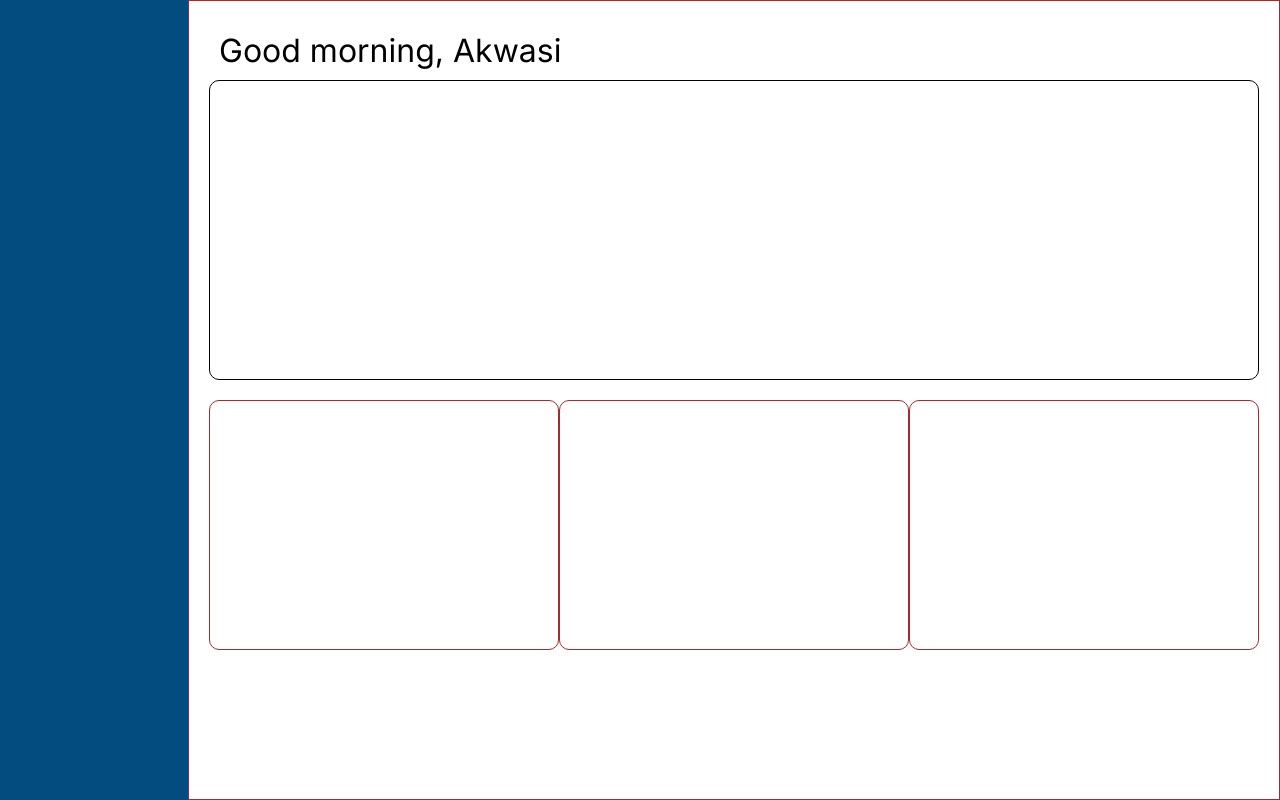
After one commit to Akwasi123/AshesiEats-Software-Engineering-Project, a PHP site: page /homepage.html in a window 1280 px wide. The commit adds this page. Run offline with PHP 8.4, Linux system fonts and the light colour scheme.

Commit message:
homepage design for users

```diff
--- /dev/null
+++ b/assets/css/homepage.css
@@ -0,0 +1,58 @@
+*{
+    margin: 0;
+    padding: 0;
+    box-sizing: border-box;
+}
+
+:root{
+    font-family: 'Inter', sans-serif;
+    /* font-family: 'Montserrat', sans-serif; */
+    font-size: 16px;
+}
+
+body{
+    height: 100vh;
+}
+
+.content-container{
+    display: flex;
+    flex-basis: 100%;
+    height: 100%;
+}
+
+.sidebar{
+    flex-basis: 15%;
+    background-color: #024C80;
+}
+
+.main-content{
+    flex-basis: 85%;
+    border: 1px solid brown;
+    padding: 20px;
+}
+
+.main-content .greeting{
+    font-size: 2rem;
+    padding: 10px;
+}
+
+.hero{
+    height: 300px;
+    width: 100%;
+    border: 1px solid black;
+    border-radius: 10px;
+}
+
+.card-container{
+    display: flex;
+    align-items: center;
+    justify-content: space-between;
+    padding: 20px 0 0 0;
+}
+
+.card{
+    height: 250px;
+    width: 350px;
+    border-radius: 10px;
+    border: 1px solid brown;
+}
--- a/assets/css/index.css
+++ b/assets/css/index.css
@@ -5,7 +5,8 @@
 }
 
 :root{
-
+    /* font-family: 'Inter', sans-serif; */
+    font-family: 'Montserrat', sans-serif;
     font-size: 16px;
 }
 
--- /dev/null
+++ b/homepage.html
@@ -0,0 +1,36 @@
+<!DOCTYPE html>
+<html lang="en">
+<head>
+    <meta charset="UTF-8">
+    <meta http-equiv="X-UA-Compatible" content="IE=edge">
+    <meta name="viewport" content="width=device-width, initial-scale=1.0">
+    <link rel="preconnect" href="https://fonts.gstatic.com">
+    <link href="https://fonts.googleapis.com/css2?family=Inter&family=Montserrat:wght@300&display=swap" rel="stylesheet">
+    <link rel="stylesheet" href="./assets/css/homepage.css">
+    <title>Ashesi Eats - Online Food Ordering System</title>
+</head>
+<body>
+    <!-- users page -->
+    <div class="content-container">
+        <!-- content on sidebar -->
+        <div class="sidebar">
+
+        </div>
+
+        <!-- rest of content on page -->
+        <div class="main-content">
+            <!-- greeting -->
+            <p class="greeting">Good morning, Akwasi</p>
+            <!-- hero -->
+            <div class="hero"></div>
+
+            <!-- restaurants list -->
+            <div class="card-container">
+                <div class="card"></div>
+                <div class="card"></div>
+                <div class="card"></div>
+            </div>
+        </div>
+    </div>
+</body>
+</html>
--- a/index.php
+++ b/index.php
@@ -6,6 +6,8 @@
     <meta charset="UTF-8">
     <meta http-equiv="X-UA-Compatible" content="IE=edge">
     <meta name="viewport" content="width=device-width, initial-scale=1.0">
+    <link rel="preconnect" href="https://fonts.gstatic.com">
+    <link href="https://fonts.googleapis.com/css2?family=Inter&family=Montserrat:wght@300&display=swap" rel="stylesheet">
     <link rel="stylesheet" href="./assets/css/index.css">
     <title>Ashesi Eats - Login</title>
 </head>
--- a/signup.php
+++ b/signup.php
@@ -6,6 +6,8 @@
     <meta charset="UTF-8">
     <meta http-equiv="X-UA-Compatible" content="IE=edge">
     <meta name="viewport" content="width=device-width, initial-scale=1.0">
+    <link rel="preconnect" href="https://fonts.gstatic.com">
+    <link href="https://fonts.googleapis.com/css2?family=Inter&family=Montserrat:wght@300&display=swap" rel="stylesheet">
     <link rel="stylesheet" href="assets/css/index.css">
     <title>Create an account</title>
 </head>
```
